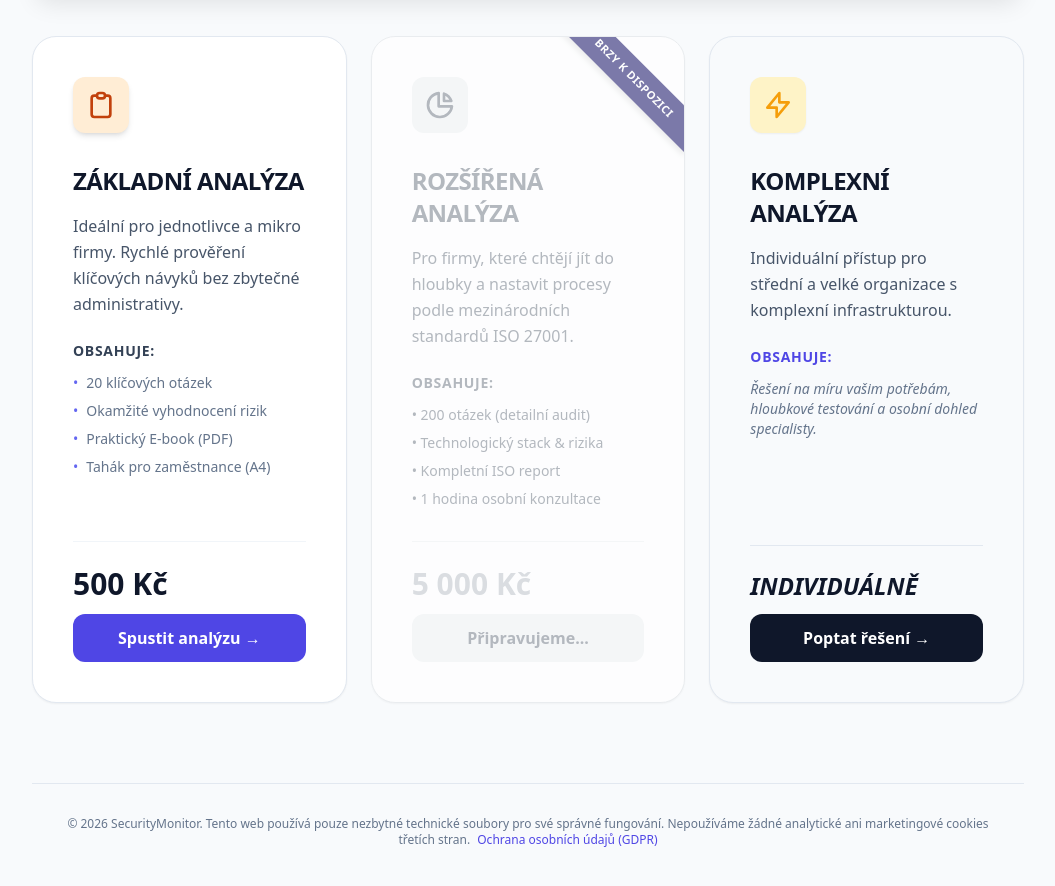
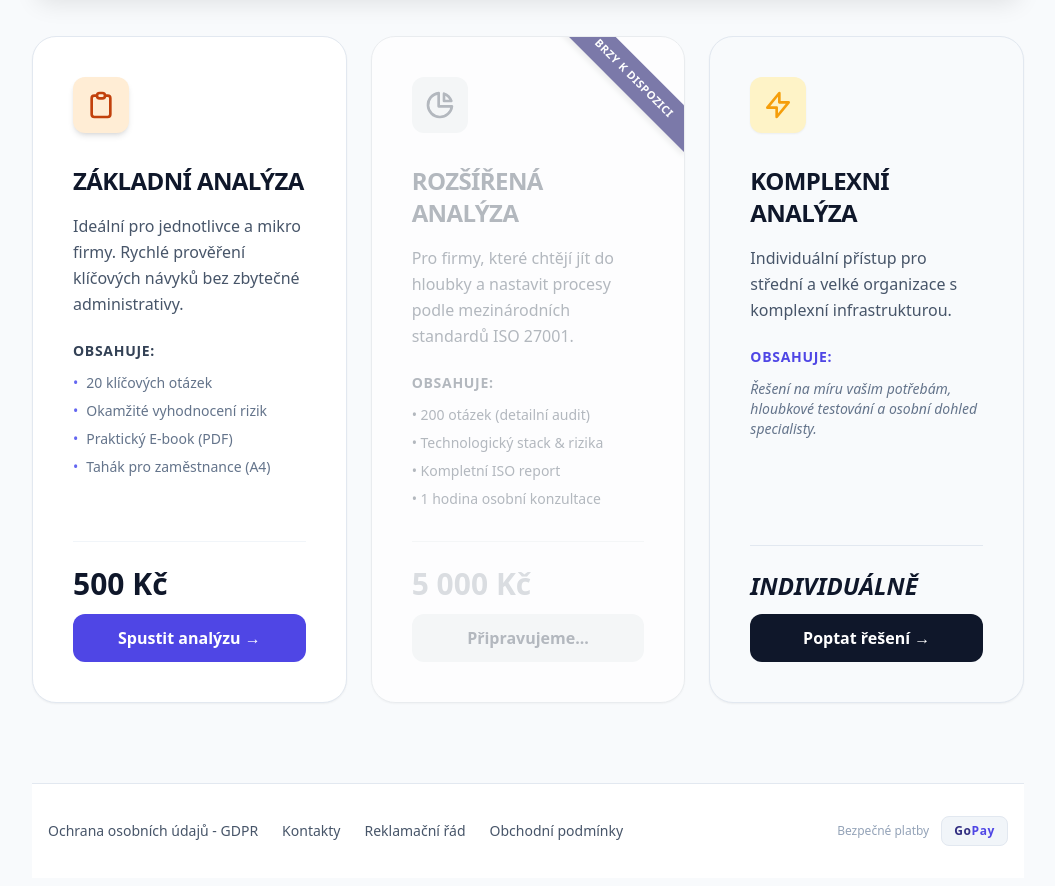
Before and after one commit to petrxkolar/securitymonitor2, a website: page index.html in a window 1280 px wide. Shown: the part 847-1733 px from the top of the page, without its empty margins (112-1167 px from the left). Drawn offline with nearby package versions, Linux system fonts and the light colour scheme.

Commit message:
Update index.html

```diff
--- a/index.html
+++ b/index.html
@@ -1920,16 +1920,28 @@ function formatBySemicolon(text) {
 
 
 
-	<footer class="max-w-5xl mx-auto py-8 px-4 border-t border-slate-200 mt-20 text-center">
-
-    <p class="text-slate-500 text-xs">
-
-        © 2026 SecurityMonitor. Tento web používá pouze nezbytné technické soubory pro své správné fungování. Nepoužíváme žádné analytické ani marketingové cookies třetích stran.
-
-        <button onclick="showView('privacy')" class="text-indigo-600 hover:underline ml-1">Ochrana osobních údajů (GDPR)</button>
-
-    </p>
-
+<!-- Patička webu -->
+<footer class="bg-white border-t border-slate-200 mt-20 py-8 px-4 no-print">
+    <div class="max-w-5xl mx-auto flex flex-col md:flex-row items-center justify-between gap-6 text-sm text-slate-600">
+
+        <!-- Odkazy na stránky -->
+        <div class="flex flex-wrap justify-center md:justify-start gap-4 md:gap-6 font-medium">
+            <button onclick="showView('privacy'); window.scrollTo(0,0);" class="hover:text-indigo-600 transition">Ochrana osobních údajů - GDPR</button>
+            <button onclick="showView('kontakty'); window.scrollTo(0,0);" class="hover:text-indigo-600 transition">Kontakty</button>
+            <button onclick="showView('reklamace'); window.scrollTo(0,0);" class="hover:text-indigo-600 transition">Reklamační řád</button>
+            <button onclick="showView('podminky'); window.scrollTo(0,0);" class="hover:text-indigo-600 transition">Obchodní podmínky</button>
+        </div>
+
+        <!-- Logo Gopay / Informace o platbě -->
+        <div class="flex items-center gap-3">
+            <span class="text-xs text-slate-400 font-medium">Bezpečné platby</span>
+            <div class="bg-slate-100 px-3 py-1.5 rounded-lg border border-slate-200 flex items-center shadow-2xs">
+                <!-- Můžete nahradit reálným <img> tagem s logem Gopay -->
+                <span class="font-black text-xs tracking-wider text-indigo-900">Go<span class="text-indigo-600">Pay</span></span>
+            </div>
+        </div>
+
+    </div>
 </footer>
 
 
```
